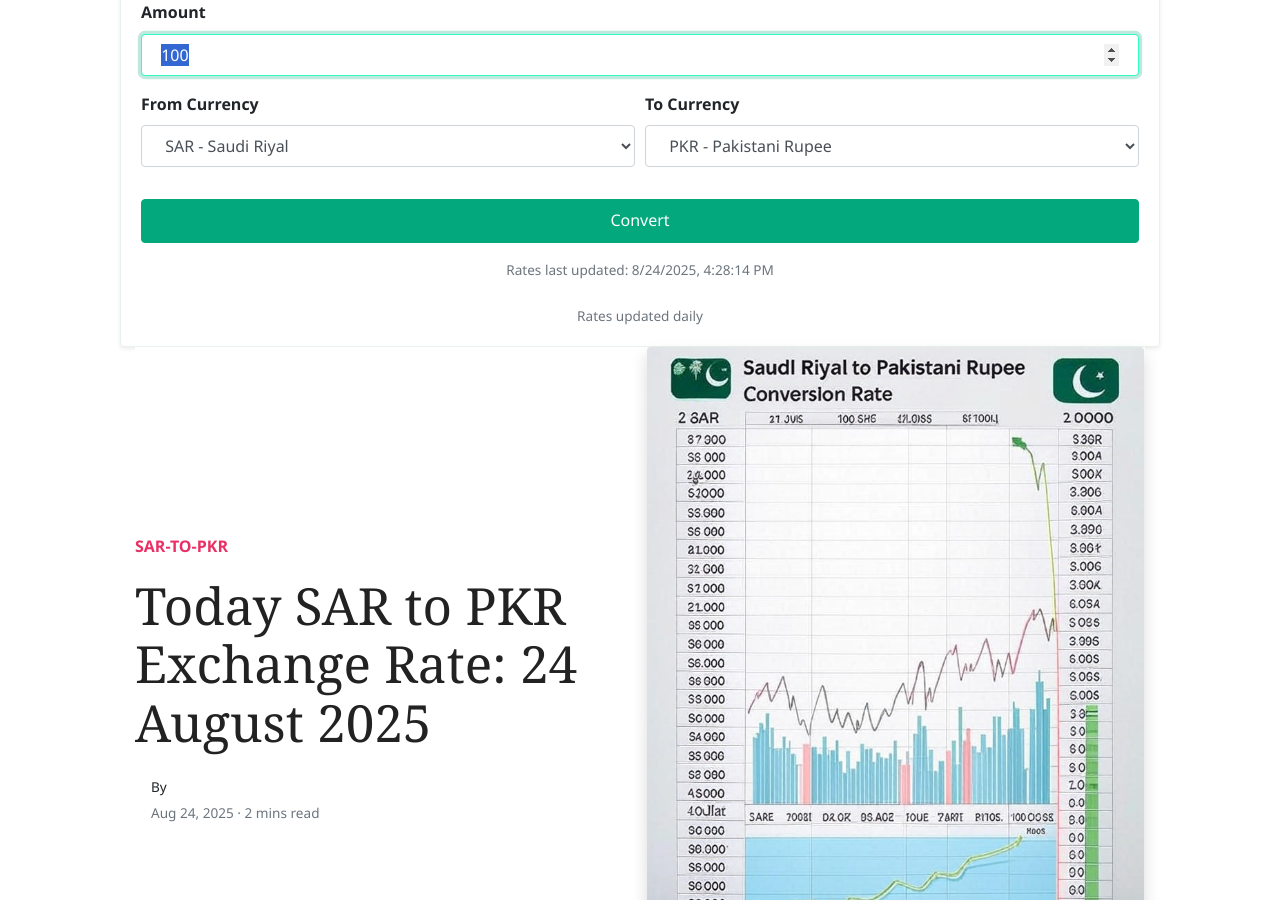
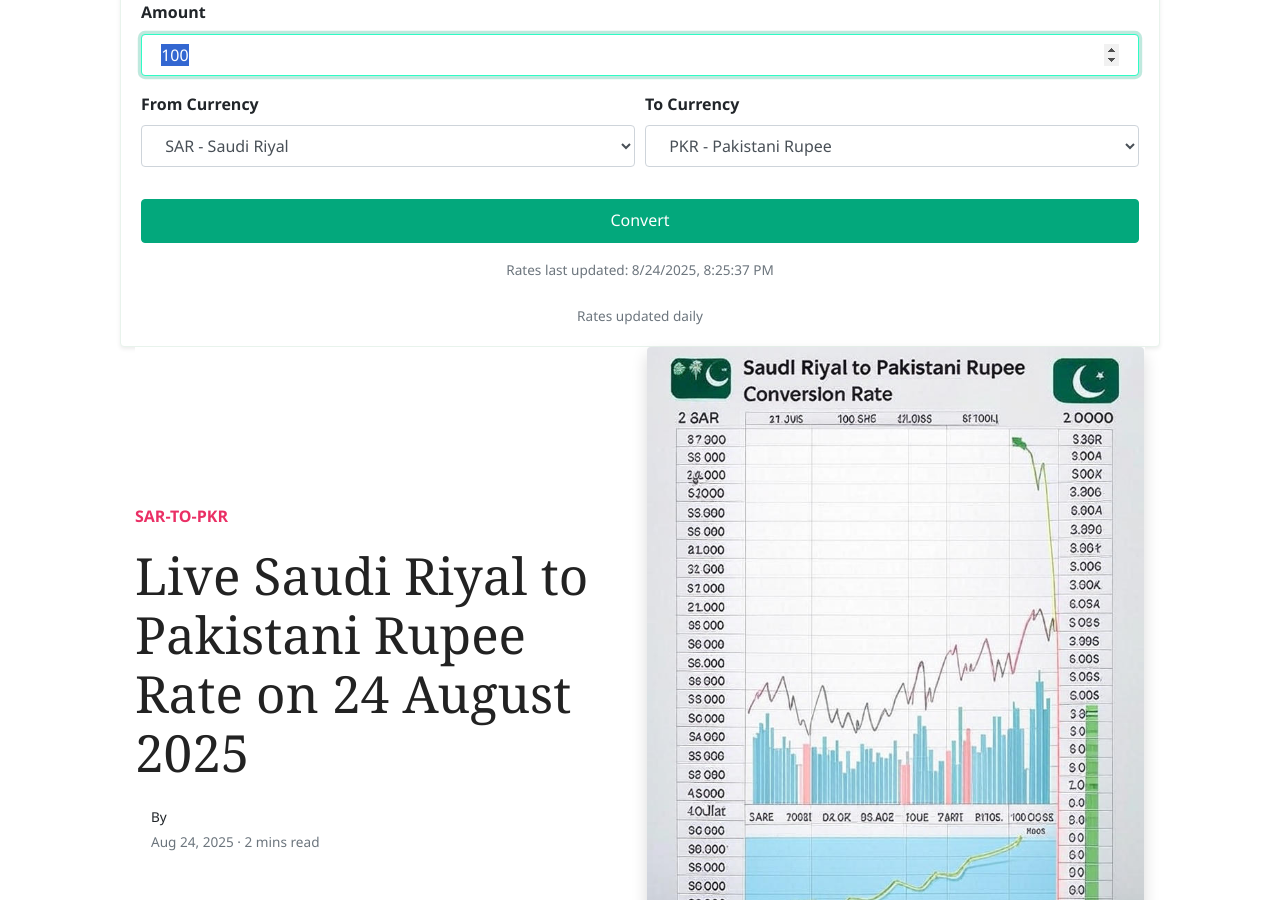
Before and after one commit to mlcom/mlcom.github.io, a Jekyll site: the page built from _posts/2025-08-24-today-saudi-riyal-to-pkr-exchange-rate-august-2025-prices-updated-sar-to-pkr.md, in a window 1280 px wide and 900 px high, scrolled down 242 px. Built offline with Jekyll 4.4.1, drawn with Linux system fonts in a browser that asks for light colours; nearby versions of some CDN libraries; comment, search, counter and statistics services are not loaded.

Commit message:
Automated: Update currency rates and generate daily posts

```diff
--- a/_data/rates.yml
+++ b/_data/rates.yml
@@ -1,4 +1,4 @@
-last_updated_utc: '2025-08-24T16:28:14.747106+00:00'
+last_updated_utc: '2025-08-24T20:25:37.492403+00:00'
 rates:
   AED: 3.6725
   AFN: 68.7649
--- a/_posts/2025-08-24-today-saudi-riyal-to-pkr-exchange-rate-august-2025-prices-updated-sar-to-pkr.md
+++ b/_posts/2025-08-24-today-saudi-riyal-to-pkr-exchange-rate-august-2025-prices-updated-sar-to-pkr.md
@@ -1,6 +1,6 @@
 ---
 layout: post
-title:  'Today SAR to PKR Exchange Rate: 24 August 2025'
+title:  'Live Saudi Riyal to Pakistani Rupee Rate on 24 August 2025'
 author: jane
 categories: [ sar-to-pkr ]
 image: assets/images/sar-to-pkr-rate-today.jpg
```
Also changed, not shown: _posts/2025-08-24-today-uk-pound-sterling-to-pkr-exchange-rate-august-2025-prices-updated-gbp-to-pkr.md (+1 -1 lines).
